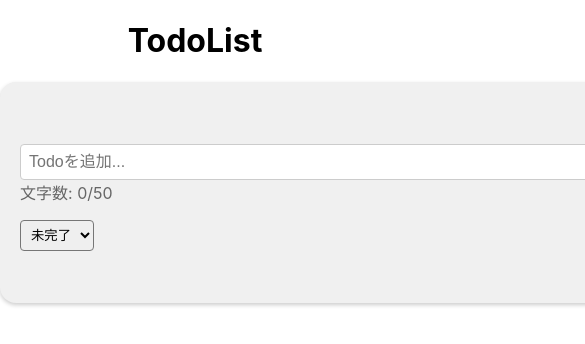
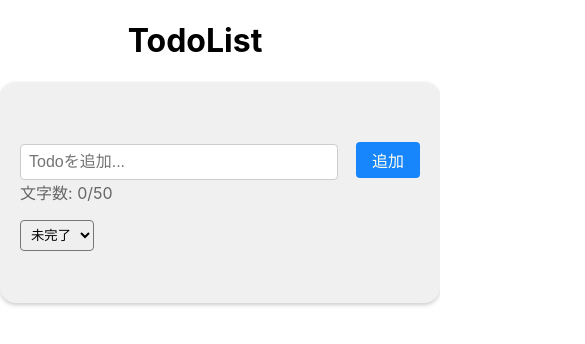
Before and after one commit to taka-yu-ki/my-todolist-app, a React (Create React App) app: page / in a window 390 px wide. Shown: the top 344 px of the page, 585 px wide, since content can reach past the window. Built offline with nearby package versions, Linux system fonts and the light colour scheme.

Commit message:
8th-commit 20230913

```diff
--- a/src/TodoFunction.css
+++ b/src/TodoFunction.css
@@ -131,3 +131,27 @@
   border-radius: 4px;
   font-size: 14px;
 }
+
+/* タブレットの大きさによって変更 */
+@media screen and (max-width: 768px) {
+  .todo {
+    width: 550px;
+  }
+  .todo-input input {
+    width: 81.8%;
+  }
+  .error {
+    width: 528px;
+  }
+}
+@media screen and (max-width: 480px) {
+  .todo {
+    width: 400px;
+  }
+  .todo-input input {
+    width: 75%;
+  }
+  .error {
+    width: 378px;
+  }
+}
```
